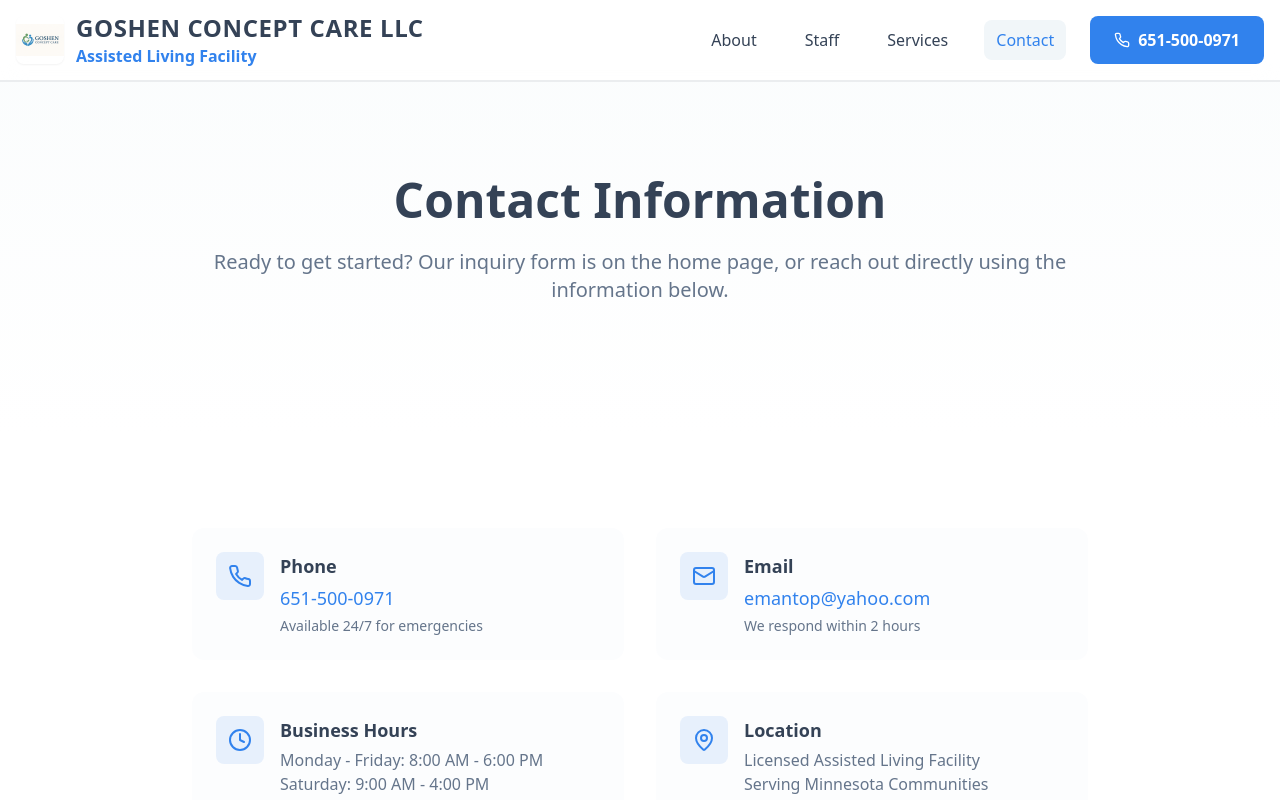
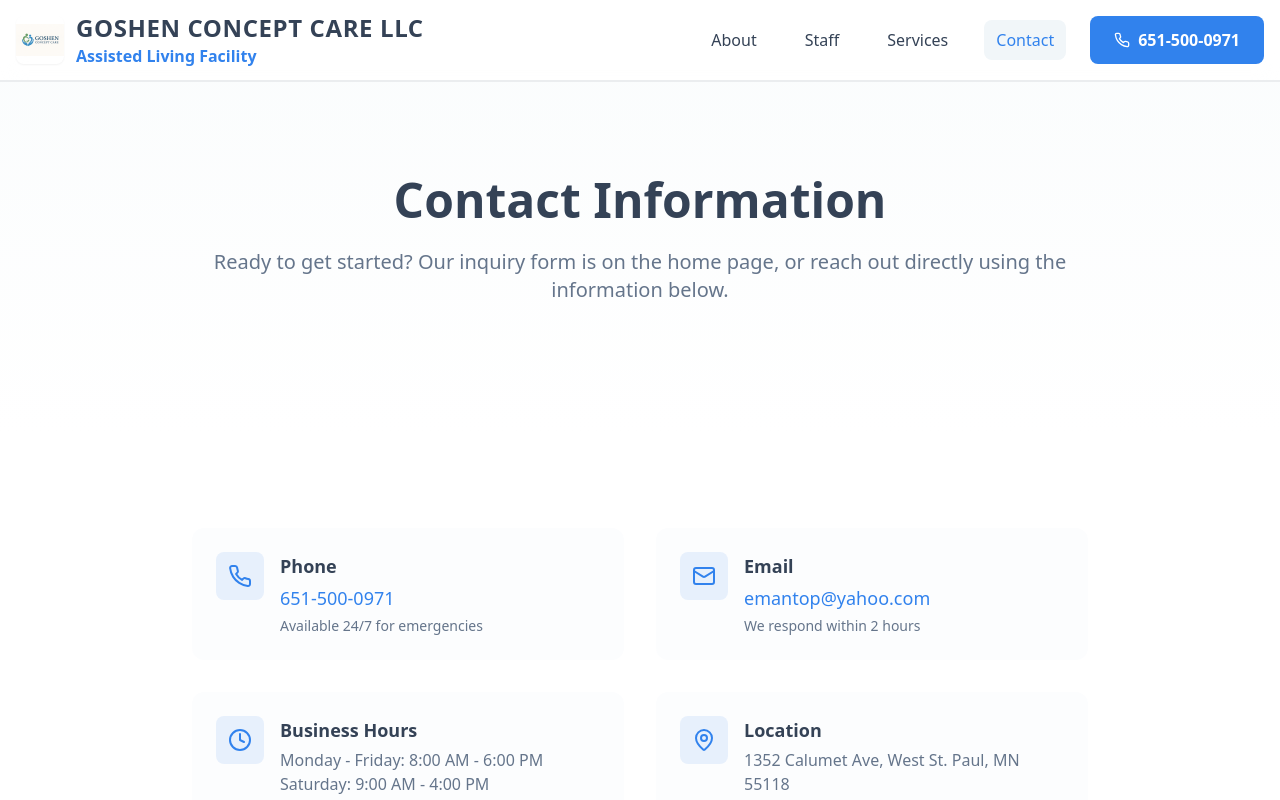
Before and after one commit to HopeAdebayo02/hearthside-inquiries-welcome, a React (Vite) app: page /contact in a window 1280 px wide. Shown: the top 800 px of the page. Built offline with nearby package versions, Linux system fonts and the light colour scheme.

Commit message:
Update contact location details
Updated the location information on the contact page to include the full address and relevant facility details.

```diff
--- a/src/pages/Contact.tsx
+++ b/src/pages/Contact.tsx
@@ -77,8 +77,7 @@ const Contact = () => {
                 <div>
                   <h3 className="text-lg font-semibold text-foreground mb-1">Location</h3>
                   <p className="text-muted-foreground">
-                    Licensed Assisted Living Facility<br/>
-                    Serving Minnesota Communities
+                    1352 Calumet Ave, West St. Paul, MN 55118
                   </p>
                 </div>
               </div>
```
